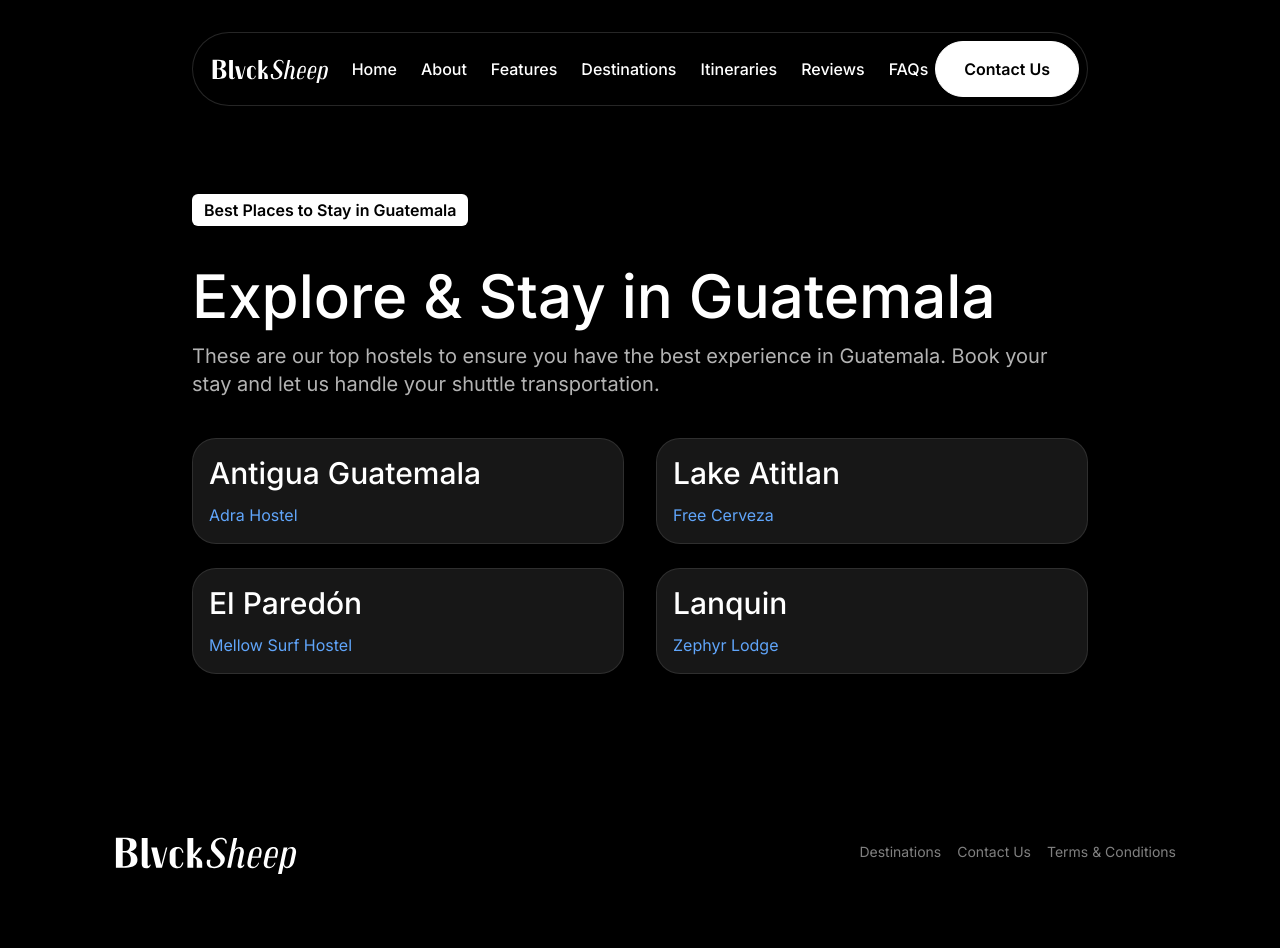
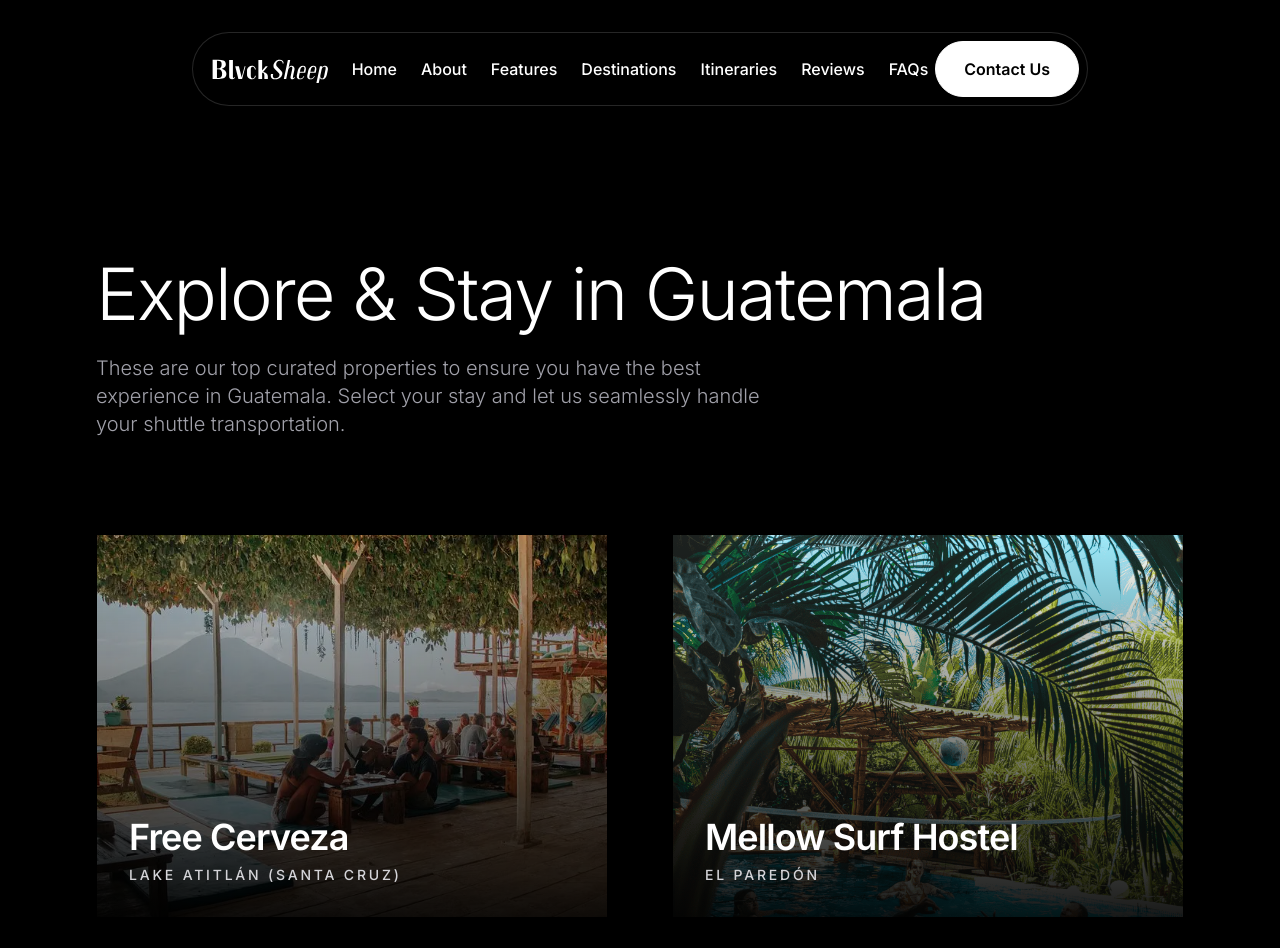
Before and after one commit to byron-rod/blvck-sheep, a Next.js app: page /hostels in a window 1280 px wide. Shown: the top 948 px of the page. Built offline with nearby package versions, Linux system fonts and the light colour scheme.

Commit message:
hotel and hostel hubs completed

```diff
--- a/src/app/destinations/[slug]/page.tsx
+++ b/src/app/destinations/[slug]/page.tsx
@@ -137,7 +137,7 @@ export default function DestinationDetailPage({ params }: Props) {
         </div>
       </section>
 
-      {/* Curated Stays Grid */}
+      {/* Accommodation Portals Grid */}
       <section className="py-32 px-6 md:px-12 lg:px-24 bg-zinc-950">
         <div className="max-w-6xl mx-auto">
           <motion.div
@@ -147,40 +147,34 @@ export default function DestinationDetailPage({ params }: Props) {
             className="mb-20"
           >
             <h2 className="text-xs uppercase tracking-[0.3em] text-zinc-500 mb-4">Where to Rest</h2>
-            <h3 className="text-4xl md:text-5xl font-light tracking-tight">Curated Stays</h3>
+            <h3 className="text-4xl md:text-5xl font-light tracking-tight">Accommodation Hubs</h3>
           </motion.div>
 
-          <div className="grid grid-cols-1 md:grid-cols-2 gap-16 md:gap-20">
-            {destination.featuredStays.map((stay, index) => (
-              <motion.div
-                 key={stay.name}
-                 initial={{ opacity: 0, y: 50 }}
-                 whileInView={{ opacity: 1, y: 0 }}
-                 viewport={{ once: true, margin: "-100px" }}
-                 transition={{ duration: 0.8, delay: index * 0.1 }}
-                 className="flex flex-col group cursor-pointer"
-                 onClick={() => router.push(`/hostels/${stay.hostelId}`)}
-              >
-                <div className="relative aspect-[4/5] overflow-hidden mb-8">
+          {destination.accommodationPortals && destination.accommodationPortals.length > 0 && (
+            <div className="grid grid-cols-1 md:grid-cols-2 gap-12 md:gap-16">
+              {destination.accommodationPortals.map((portal) => (
+                <Link key={portal.title} href={portal.link} className="block group">
+                  <div className="relative aspect-[4/5] md:aspect-square overflow-hidden rounded-none">
                     <img
-                    src={stay.image}
-                    alt={stay.name}
-                    className="w-full h-full object-cover transition-transform duration-1000 group-hover:scale-105"
+                      src={portal.image}
+                      alt={portal.title}
+                      className="absolute inset-0 w-full h-full object-cover transition-transform duration-1000 group-hover:scale-105"
                     />
-                  <div className="absolute inset-0 bg-black/20 group-hover:bg-transparent transition-colors duration-500" />
+                    <div className="absolute inset-0 bg-black/50 group-hover:bg-black/60 transition-colors duration-500" />
+
+                    <div className="absolute inset-0 p-8 md:p-12 flex flex-col justify-end">
+                      <h4 className="text-3xl md:text-4xl font-semibold mb-4 text-white group-hover:-translate-y-2 transition-transform duration-500">
+                        {portal.title}
+                      </h4>
+                      <p className="text-zinc-300 text-lg leading-relaxed opacity-0 hidden sm:block md:hidden lg:block group-hover:opacity-100 group-hover:-translate-y-2 transition-all duration-500 delay-100">
+                        {portal.description}
+                      </p>
                     </div>
-                <h4 className="text-3xl font-semibold mb-4 group-hover:text-zinc-300 transition-colors">
-                  {stay.name}
-                </h4>
-                <p className="text-zinc-400 text-lg leading-relaxed mb-8 flex-grow">
-                  {stay.description}
-                </p>
-                <div className="text-sm uppercase tracking-widest font-medium border-b border-white/30 pb-2 self-start group-hover:border-white transition-colors">
-                  View Details
                   </div>
-              </motion.div>
+                </Link>
               ))}
             </div>
+          )}
         </div>
       </section>
     </div>
--- a/src/app/hostels/page.tsx
+++ b/src/app/hostels/page.tsx
@@ -1,86 +1,49 @@
 import Link from "next/link";
+import { hostelsData } from "@/data/hostels";
 
-const HostelsPage = () => {
+export const metadata = {
+  title: "Premium Hostels - Black Sheep Shuttle Service",
+  description:
+    "Explore our curated selection of Guatemala's top premium hostels and let us handle your shuttle transportation.",
+};
+
+export default function HostelsPage() {
   return (
-    <section className="py-16 px-5 md:px-0">
-      <div className="container max-w-5xl">
-        <div className="inline-flex py-1 px-3 bg-white text-black rounded-md font-semibold">
-          Best Places to Stay in Guatemala
+    <section className="py-32 px-6 md:px-12 lg:px-24 bg-black min-h-screen text-white">
+      <div className="max-w-7xl mx-auto">
+        <div className="flex flex-col items-start mb-24">
+          <h1 className="text-5xl md:text-7xl font-light tracking-tight mb-6 text-white">
+            Explore & Stay in Guatemala
+          </h1>
+          <p className="text-zinc-400 text-lg md:text-xl font-light max-w-2xl">
+            These are our top curated properties to ensure you have the best experience in Guatemala. Select your stay and let us seamlessly handle your shuttle transportation.
+          </p>
         </div>
 
-        {/* Header */}
-        <h1 className="text-5xl lg:text-6xl font-medium mt-10 leading-[2.5rem]">
-          Explore & Stay in Guatemala
-        </h1>
-        <p className="text-xl text-white/70 mt-4">
-          These are our top hostels to ensure you have the best experience in
-          Guatemala. Book your stay and let us handle your shuttle
-          transportation.
-        </p>
+        <div className="grid grid-cols-1 md:grid-cols-2 gap-12 md:gap-16">
+          {hostelsData.map((hostel) => (
+            <Link key={hostel.id} href={`/hostels/${hostel.id}`} className="group block">
+              <div className="relative w-full overflow-hidden aspect-[4/3] border border-transparent group-hover:border-zinc-800 transition-colors duration-500">
+                <img
+                  src={hostel.heroImage}
+                  alt={hostel.name}
+                  className="absolute inset-0 w-full h-full object-cover transition-transform duration-1000 group-hover:scale-105"
+                />
+                <div className="absolute inset-0 bg-gradient-to-t from-black via-black/50 to-transparent opacity-90 group-hover:opacity-100 transition-opacity duration-500" />
 
-        {/* Hostel Categories - Responsive Grid Layout */}
-        <div className="mt-10 grid grid-cols-1 md:grid-cols-2 gap-x-8 gap-y-6">
-          {/* First Row: Antigua & Atitlan */}
-          <div className="bg-neutral-900 border border-white/10 p-6 lg:p-4 rounded-3xl">
-            <h2 className="text-3xl font-medium">Antigua Guatemala</h2>
-            <ul className="mt-3 space-y-2">
-              <li>
-                <Link
-                  href="/hostels/adra-hostel"
-                  className="text-blue-400 hover:underline"
-                >
-                  Adra Hostel
-                </Link>
-              </li>
-            </ul>
-          </div>
-
-          <div className="bg-neutral-900 border border-white/10 p-6 lg:p-4 rounded-3xl">
-            <h2 className="text-3xl font-medium">Lake Atitlan</h2>
-            <ul className="mt-3 space-y-2">
-              <li>
-                <Link
-                  href="/hostels/free-cerveza"
-                  className="text-blue-400 hover:underline"
-                >
-                  Free Cerveza
-                </Link>
-              </li>
-            </ul>
-          </div>
-
-          {/* Second Row: Paredon & Lanquin */}
-          <div className="bg-neutral-900 border border-white/10 p-6 lg:p-4 rounded-3xl">
-            <h2 className="text-3xl font-medium">El Paredón</h2>
-            <ul className="mt-3 space-y-2">
-              <li>
-                <Link
-                  href="/hostels/mellow-surf-hostel"
-                  className="text-blue-400 hover:underline"
-                >
-                  Mellow Surf Hostel
-                </Link>
-              </li>
-            </ul>
-          </div>
-
-          <div className="bg-neutral-900 border border-white/10 p-6 lg:p-4 rounded-3xl">
-            <h2 className="text-3xl font-medium">Lanquin</h2>
-            <ul className="mt-3 space-y-2">
-              <li>
-                <Link
-                  href="/hostels/zephyr-lodge"
-                  className="text-blue-400 hover:underline"
-                >
-                  Zephyr Lodge
-                </Link>
-              </li>
-            </ul>
-          </div>
+                <div className="absolute inset-0 p-8 flex flex-col justify-end items-start text-left">
+                  <h2 className="text-3xl md:text-4xl font-semibold text-white tracking-tight mb-2 group-hover:-translate-y-1 transition-transform duration-500">
+                    {hostel.name}
+                  </h2>
+                  <span className="text-sm uppercase tracking-[0.2em] font-medium text-zinc-300 group-hover:-translate-y-1 transition-transform duration-500 delay-75">
+                    {hostel.location}
+                  </span>
+                </div>
+              </div>
+            </Link>
+          ))}
         </div>
       </div>
     </section>
   );
-};
-
-export default HostelsPage;
+}
```
Lines whose indentation alone changed are shown as unchanged.
